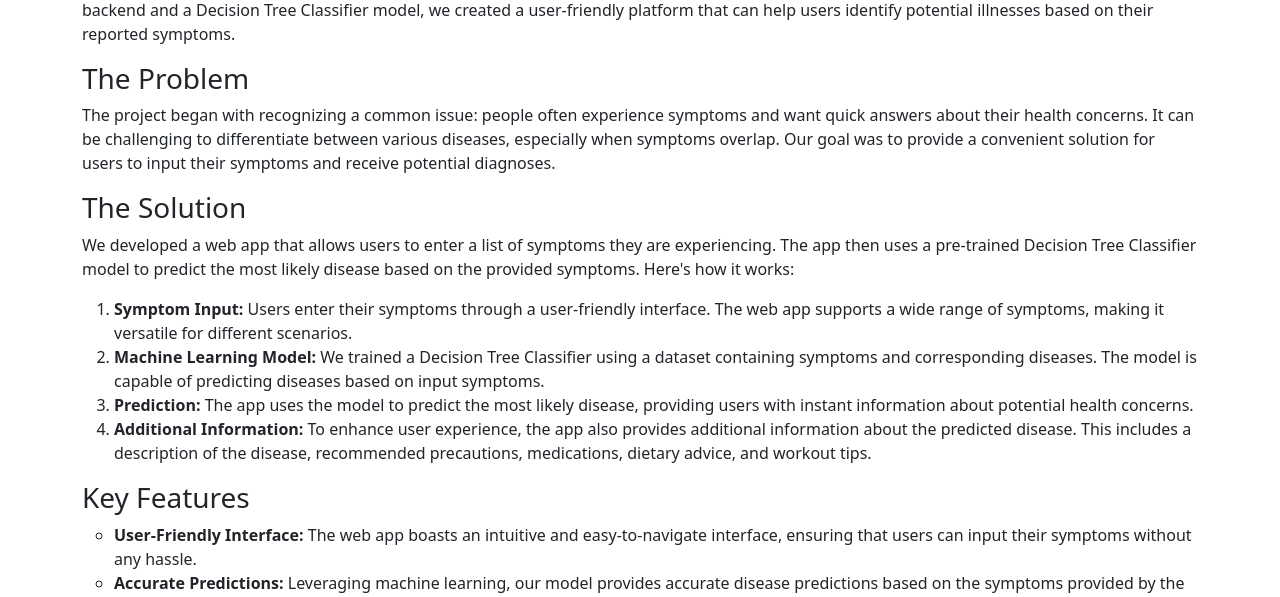
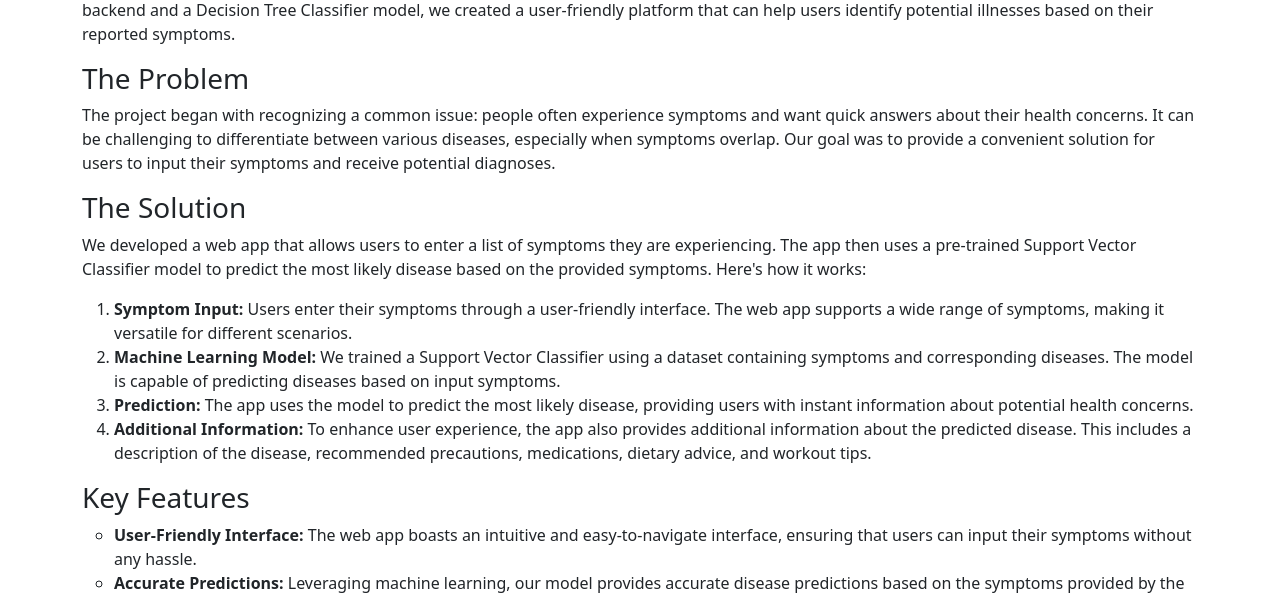
Before and after one commit to ayush19112/PharmaPal, a Flask app: page /blog in a window 1280 px wide. Shown: the part 265-862 px from the top of the page. Run offline with Flask 3, Linux system fonts and the light colour scheme; parts of the project's set-up code (start-up, migrations or seed data) failed here and were passed over.

Commit message:
Update blog.html

```diff
--- a/templates/blog.html
+++ b/templates/blog.html
@@ -115,11 +115,11 @@
         <p>The project began with recognizing a common issue: people often experience symptoms and want quick answers about their health concerns. It can be challenging to differentiate between various diseases, especially when symptoms overlap. Our goal was to provide a convenient solution for users to input their symptoms and receive potential diagnoses.</p>
 
         <h3>The Solution</h3>
-        <p>We developed a web app that allows users to enter a list of symptoms they are experiencing. The app then uses a pre-trained Decision Tree Classifier model to predict the most likely disease based on the provided symptoms. Here's how it works:</p>
+        <p>We developed a web app that allows users to enter a list of symptoms they are experiencing. The app then uses a pre-trained Support Vector Classifier model to predict the most likely disease based on the provided symptoms. Here's how it works:</p>
 
         <ol>
             <li><b><strong>Symptom Input:</strong></b> Users enter their symptoms through a user-friendly interface. The web app supports a wide range of symptoms, making it versatile for different scenarios.</li>
-            <li><b><strong>Machine Learning Model:</strong></b> We trained a Decision Tree Classifier using a dataset containing symptoms and corresponding diseases. The model is capable of predicting diseases based on input symptoms.</li>
+            <li><b><strong>Machine Learning Model:</strong></b> We trained a Support Vector Classifier using a dataset containing symptoms and corresponding diseases. The model is capable of predicting diseases based on input symptoms.</li>
             <li><b><strong>Prediction:</strong></b> The app uses the model to predict the most likely disease, providing users with instant information about potential health concerns.</li>
             <li><b><strong>Additional Information: </strong></b> To enhance user experience, the app also provides additional information about the predicted disease. This includes a description of the disease, recommended precautions, medications, dietary advice, and workout tips.</li>
 
```
